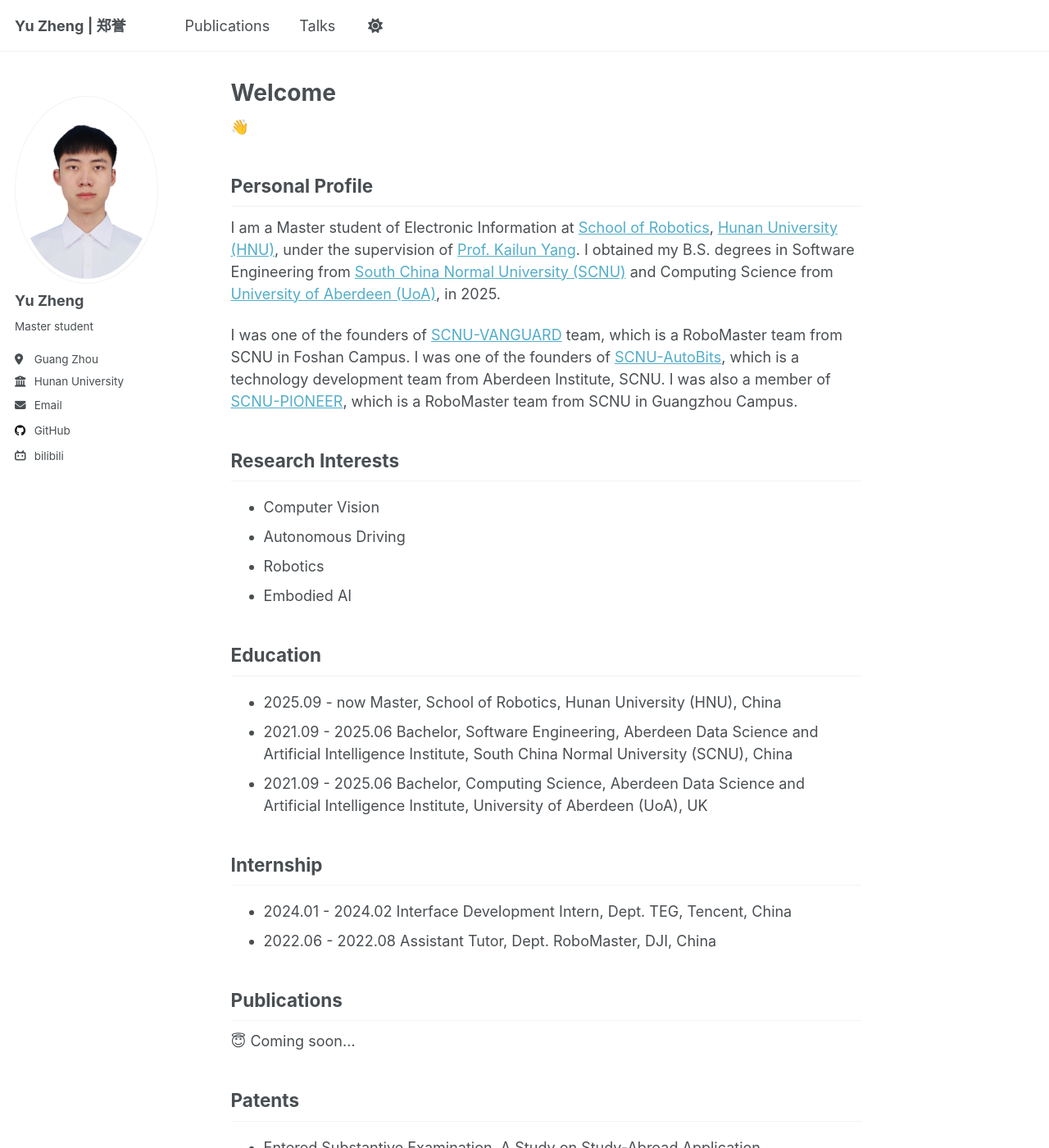
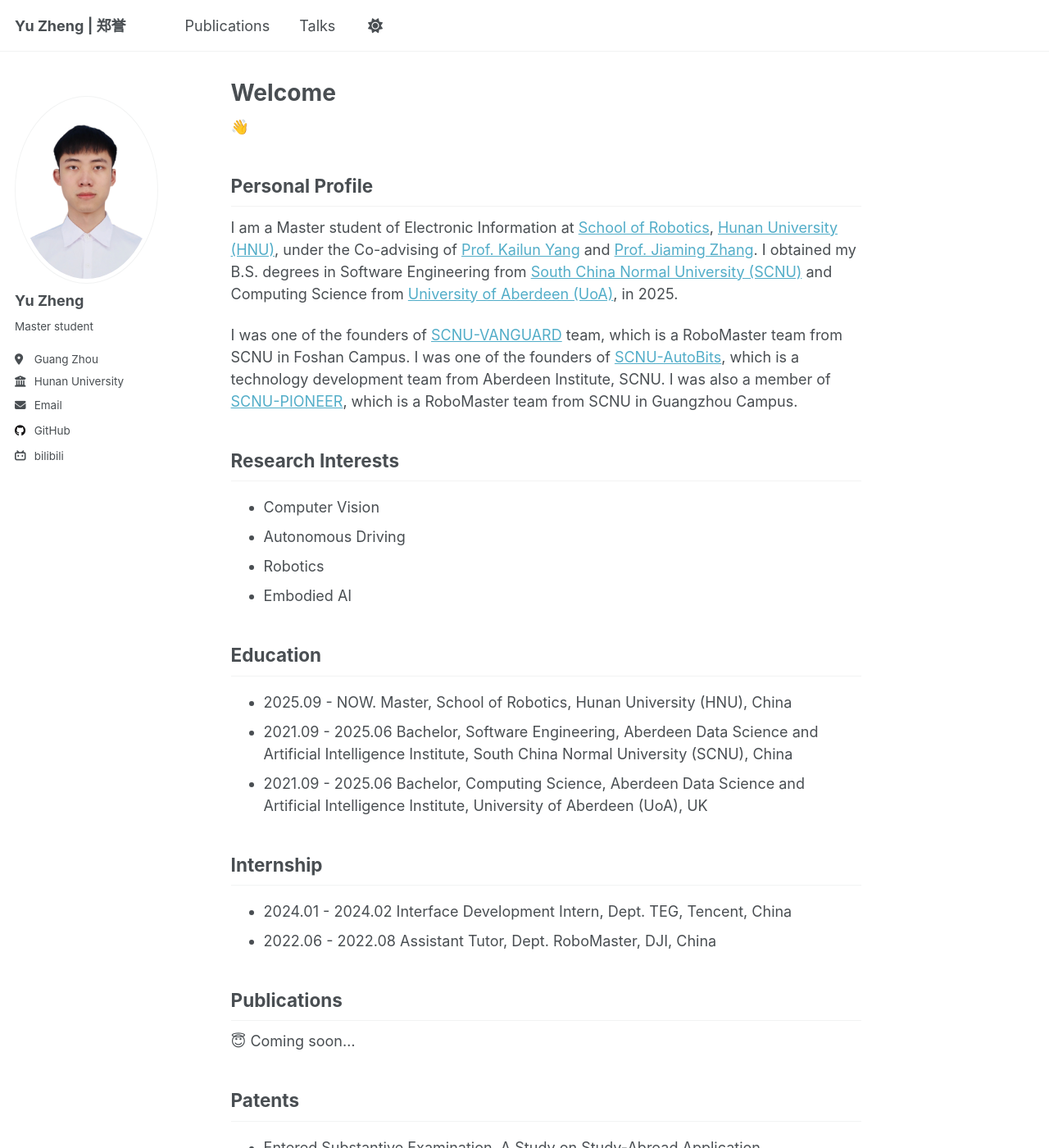
Before and after one commit to FaterYU/FaterYU.github.io, a Jekyll site: the page built from _pages/about.md, in a window 1280 px wide and 1400 px high. Shown: the whole window at 82% size. Built offline with Jekyll 4.4.1, drawn with Linux system fonts in a browser that asks for light colours.

Commit message:
Update profile

```diff
--- a/_pages/about.md
+++ b/_pages/about.md
@@ -11,7 +11,7 @@ redirect_from:
 
 ## Personal Profile
 
-I am a Master student of Electronic Information at [School of Robotics](http://robotics.hnu.edu.cn/), [Hunan University (HNU)](http://www.hnu.edu.cn/), under the supervision of [Prof. Kailun Yang](https://yangkailun.com/). I obtained my B.S. degrees in Software Engineering from [South China Normal University (SCNU)](http://www.scnu.edu.cn/) and Computing Science from [University of Aberdeen (UoA)](https://www.abdn.ac.uk/), in 2025.
+I am a Master student of Electronic Information at [School of Robotics](http://robotics.hnu.edu.cn/), [Hunan University (HNU)](http://www.hnu.edu.cn/), under the Co-advising of [Prof. Kailun Yang](https://yangkailun.com/) and [Prof. Jiaming Zhang](https://jamycheung.github.io/). I obtained my B.S. degrees in Software Engineering from [South China Normal University (SCNU)](http://www.scnu.edu.cn/) and Computing Science from [University of Aberdeen (UoA)](https://www.abdn.ac.uk/), in 2025.
 
 I was one of the founders of [SCNU-VANGUARD](https://github.com/SCNU-Vanguard/) team, which is a RoboMaster team from SCNU in Foshan Campus. I was one of the founders of [SCNU-AutoBits](https://github.com/SCNUAutoPtr/), which is a technology development team from Aberdeen Institute, SCNU. I was also a member of [SCNU-PIONEER](https://scnu-pioneer.coding.net/public), which is a RoboMaster team from SCNU in Guangzhou Campus.
 
@@ -24,7 +24,7 @@ I was one of the founders of [SCNU-VANGUARD](https://github.com/SCNU-Vanguard/)
 
 ## Education
 
-- 2025.09 - now Master, School of Robotics, Hunan University (HNU), China
+- 2025.09 - NOW.    Master, School of Robotics, Hunan University (HNU), China
 - 2021.09 - 2025.06 Bachelor, Software Engineering, Aberdeen Data Science and Artificial Intelligence Institute, South China Normal University (SCNU), China
 - 2021.09 - 2025.06 Bachelor, Computing Science, Aberdeen Data Science and Artificial Intelligence Institute, University of Aberdeen (UoA), UK
 
```
